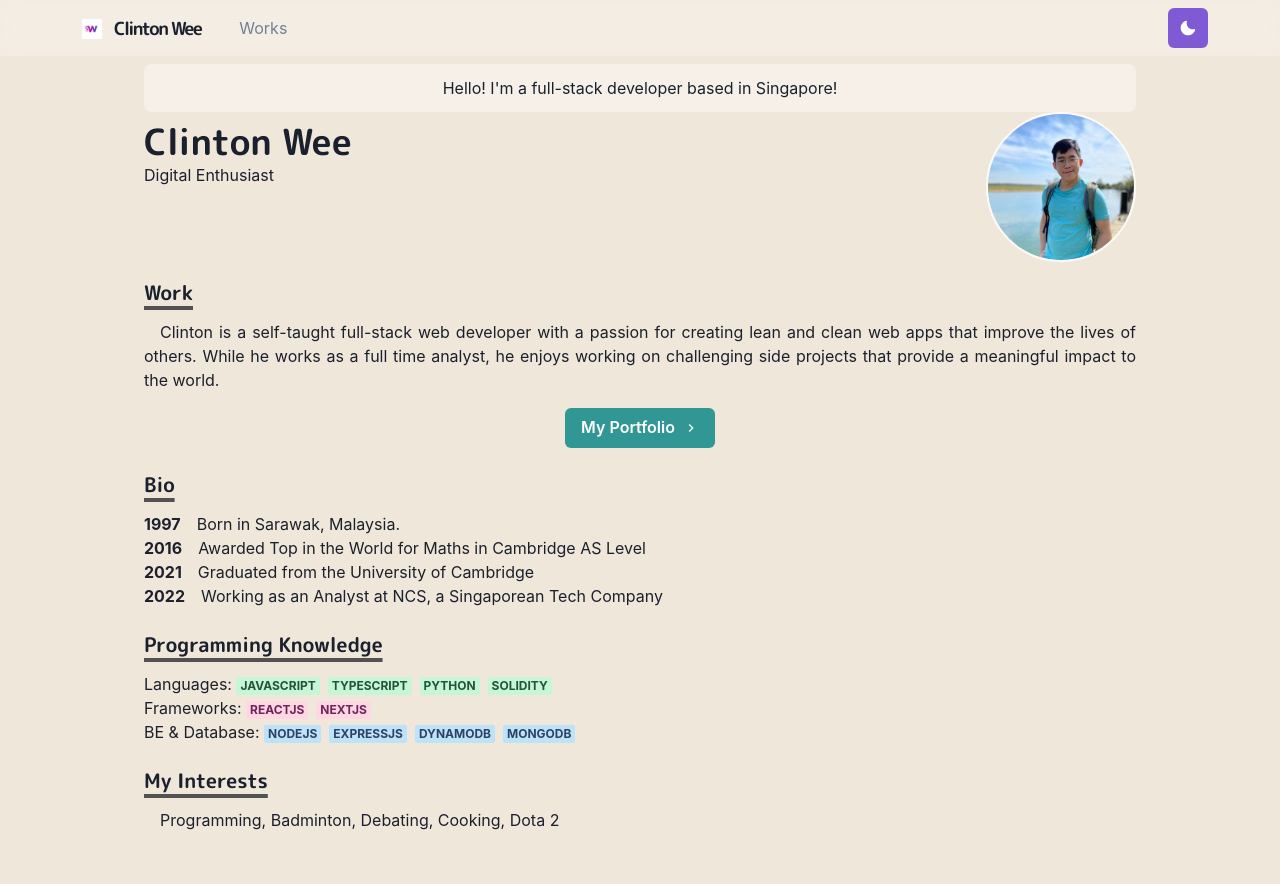
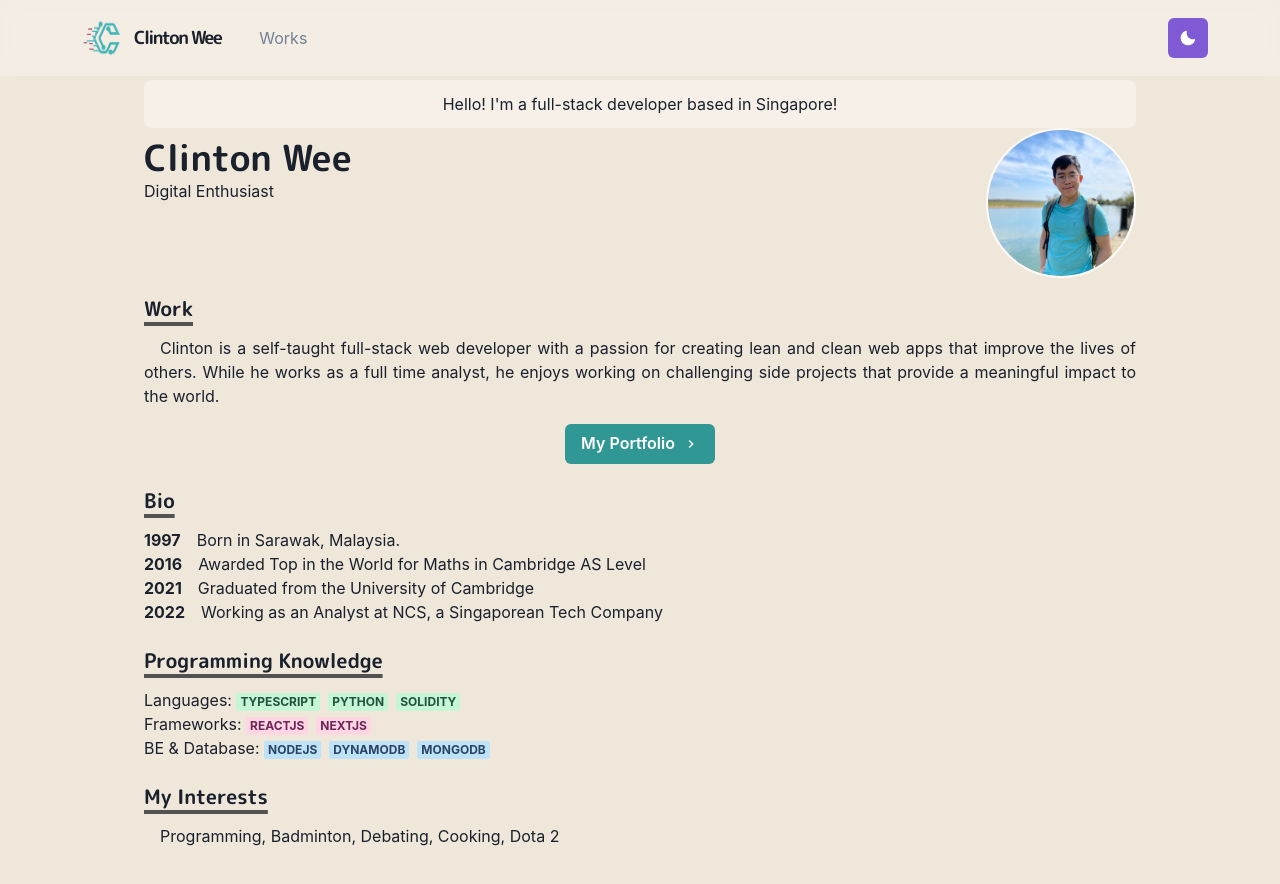
Before and after one commit to ClintonWeeYuan/portfolio, a Next.js app: page / in a window 1280 px wide. Shown: the top 884 px of the page. Built offline with nearby package versions, Linux system fonts and the light colour scheme.

Commit message:
Added new logo

```diff
--- a/components/layouts/main.js
+++ b/components/layouts/main.js
@@ -13,7 +13,7 @@ export default function Main({children, router}) {
             <link rel="icon" href="/favicon.ico"/>
         </Head>
         <Navbar path={router.asPath}/>
-        <Container maxW="80%" pt={16}>
+        <Container maxW="80%" pt={20}>
             {/*<NoSsr>*/}
             {/*<VoxelDog/>*/}
             {/*</NoSsr>*/}
--- a/components/logo.js
+++ b/components/logo.js
@@ -8,21 +8,22 @@ const LogoBox = styled.span`
     font-size: 18px;
     display: inline-flex;
     align-items: center;
-    height: 30px;
+    height: 100%;
     line-height:20px;
     padding: 10px;
     &:hover img{
     transform: rotate(20deg);
+
     }
     `
 
 const Logo = () => {
-    const logoImg = "/logo.jpg"
+    const logoImg = "/logo1.png"
     return(
         <Link href="/">
             <a>
                 <LogoBox>
-                    <Image src={logoImg} width={20} height={20} alt="Logo Image"/>
+                    <Image src={logoImg} width={40} height={40} alt="Logo Image"/>
                     <Text color={useColorModeValue('gray.800', 'whiteAlpha.900')}
                           fontFamily='M PLUS Rounded 1c'
                           fontWeight="bold"
--- a/components/navbar.js
+++ b/components/navbar.js
@@ -43,7 +43,7 @@ const Navbar = props => {
                         Works
                     </LinkItem>
                 </Stack>
-    <Box flex={1} align='right'>
+    <Box flex={1} align='right' sx={{ display:"flex", alignItems:"center", justifyContent:"flex-end"}}>
         <ThemeToggleButton/>
         <Box ml={2} display={{base:'inline-block', md:'none'}}>
             <Menu>
--- a/pages/index.js
+++ b/pages/index.js
@@ -70,7 +70,6 @@ export default function Home() {
                     <List>
                         <ListItem>
                             <span>Languages: </span>
-                            <Meta color='green'>Javascript</Meta>
                             <Meta color='green'>Typescript</Meta>
                             <Meta color='green'>Python</Meta>
                             <Meta color='green'>Solidity</Meta>
@@ -83,7 +82,6 @@ export default function Home() {
                         <ListItem>
                             <span>BE & Database: </span>
                             <Meta color='blue'>NodeJS</Meta>
-                            <Meta color='blue'>ExpressJS</Meta>
                             <Meta color='blue'>DynamoDB</Meta>
                             <Meta color='blue'>MongoDB</Meta>
                         </ListItem>
```
Also changed, not shown: public/logo1.png (added).
